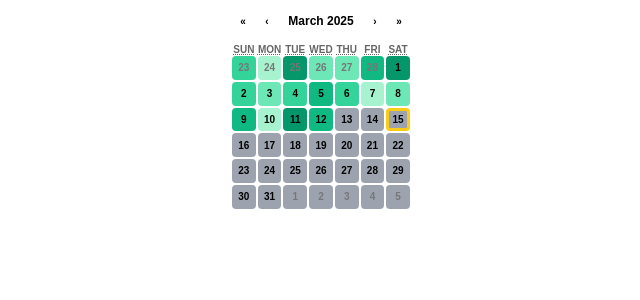
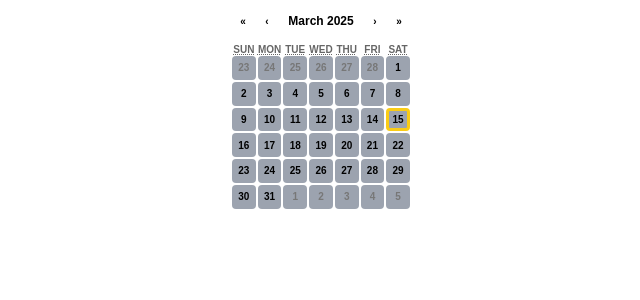
Before and after one commit to kkodai1209/heatmap-widget, a Next.js app: page / in a window 1280 px wide. Shown: the top 300 px of the page, without its empty margins (319-959 px from the left). Built offline with nearby package versions, Linux system fonts and the light colour scheme.

Commit message:
Fix Netlify deploy issues

```diff
--- a/src/app/page.js
+++ b/src/app/page.js
@@ -11,24 +11,6 @@ export default function Home() {
 
   // 仮の勉強データ（日付: 勉強時間）
   const studyData = {
-    "2025-02-23": 7,
-    "2025-02-24": 2,
-    "2025-02-25": 11,
-    "2025-02-26": 5,
-    "2025-02-27": 5,
-    "2025-02-28": 9,
-    "2025-03-01": 11,
-    "2025-03-02": 7,
-    "2025-03-03": 5,
-    "2025-03-04": 7,
-    "2025-03-05": 9,
-    "2025-03-06": 7,
-    "2025-03-07": 3,
-    "2025-03-08": 5,
-    "2025-03-09": 9,
-    "2025-03-10": 3,
-    "2025-03-11": 11,
-    "2025-03-12": 9,
   };
 
   // 勉強時間に応じたクラスを決定
```
